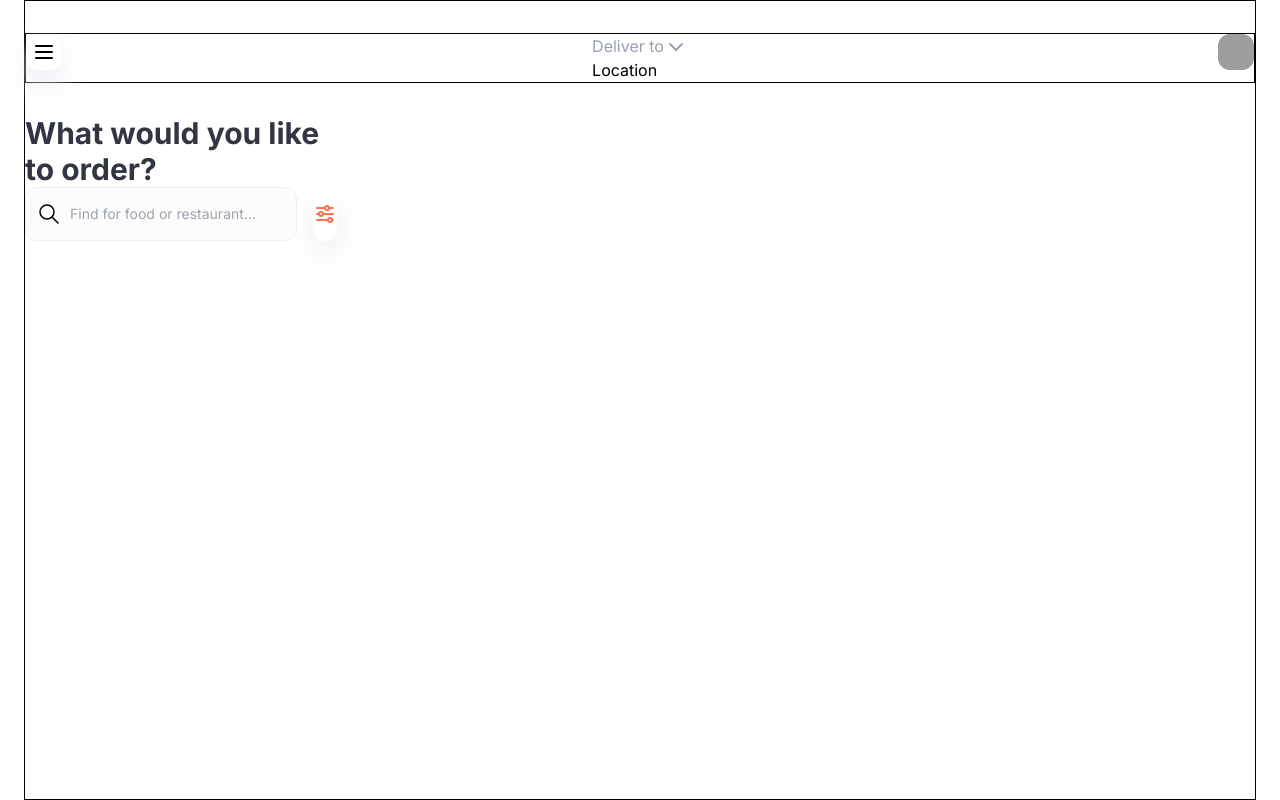
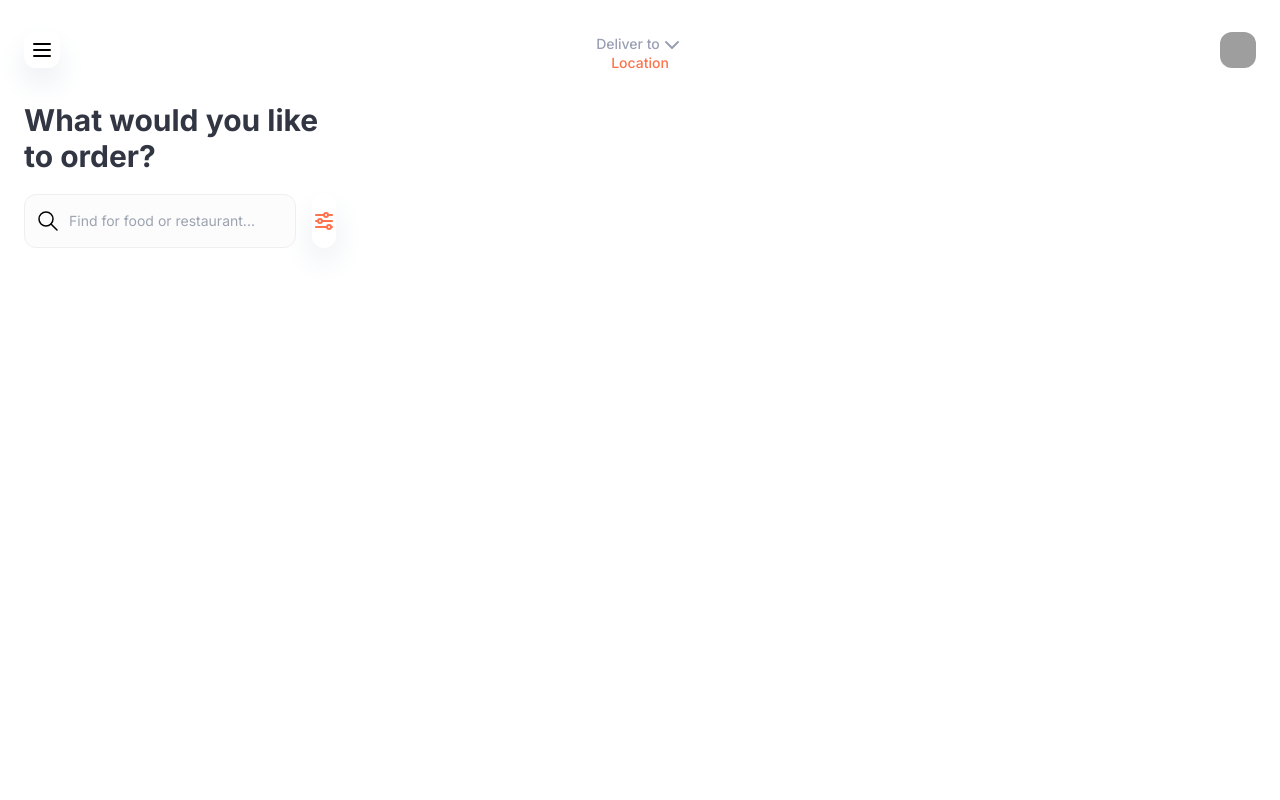
Before and after one commit to arkochan/krunch-cloud, a Next.js app: page / in a window 1280 px wide. Built offline with nearby package versions, Linux system fonts and the light colour scheme; grey boxes are pictures that could not be loaded.

Commit message:
HeadBarFinal

```diff
--- a/src/app/page.tsx
+++ b/src/app/page.tsx
@@ -4,13 +4,13 @@ import Image from "next/image";
 
 export default function Home() {
   return (
-    <main className="flex mx-6 border min-h-screen flex-col ">
+    <main className="flex mx-6 min-h-screen flex-col ">
       <HeadBar className="mt-8 " />
       <div className="text-3xl mt-8 font-bold text-gray-32">
         What would you like <br />
         to order?
       </div>
-      <div className="flex flex-row ">
+      <div className="flex flex-row mt-5">
         <SearchBar placeholder={"Find for food or restaurant..."} />
         <button className="aspect-square rounded-2xl flex items-center justify-center ml-4 shadow-1">
           {" "}
--- a/src/components/Headbar.tsx
+++ b/src/components/Headbar.tsx
@@ -6,7 +6,7 @@ export default function HeardBar({ className = "" }: { className: string }) {
     <div
       className={cn(
         className,
-        "flex border flex-row h-full items-start justify-between w-full",
+        "flex flex-row text-sm leading-none h-full items-start justify-between w-full",
       )}
     >
       <div>
@@ -27,10 +27,11 @@ export default function HeardBar({ className = "" }: { className: string }) {
           </svg>
         </button>
       </div>
-      <div className=" flex flex-col">
-        <span className="flex flex-row text-blue-gray-9A">
+      <div className=" flex flex-col items-center font-medium">
+        <span className="flex flex-row items-center text-blue-gray-9A">
           Deliver to{" "}
           <svg
+            className=""
             xmlns="http://www.w3.org/2000/svg"
             width="24"
             height="24"
@@ -46,7 +47,7 @@ export default function HeardBar({ className = "" }: { className: string }) {
           </svg>
         </span>
         {/* //TODO: Add Location*/}
-        <div className="text-peach-300">Location</div>
+        <span className="text-orange-FE">Location</span>
       </div>
       <Image
         className=" size-9 rounded-xl "
```
